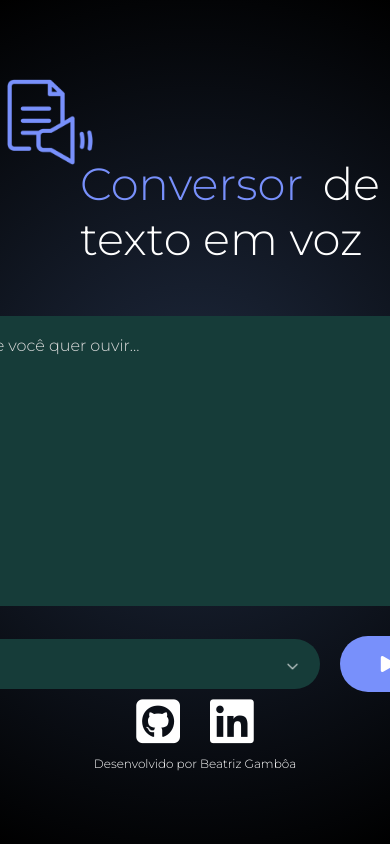
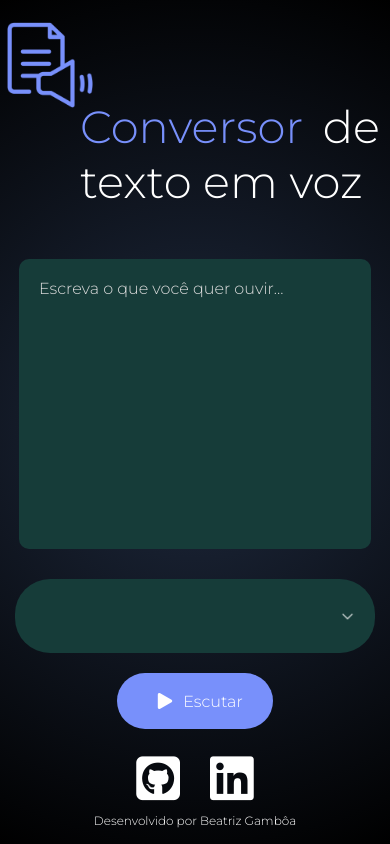
Before and after one commit to beatrizgamboa/conversor-de-texto, a plain HTML site: page index.html in a window 390 px wide. Shown: the top 844 px of the page. Drawn offline with Linux system fonts and the light colour scheme.

Commit message:
responsividade

```diff
--- a/style.css
+++ b/style.css
@@ -21,6 +21,7 @@
 }
 #img{
     width: 100px;
+    justify-content: center;
 }
 
 .hero h1{
@@ -135,3 +136,20 @@ i:hover{
 .social span{
     font-size: 12px;
 }
+
+@media(max-width:480px){
+    .row{
+        flex-direction: column;
+        height: 150px;
+    }
+    select{
+        width: 60%;
+        background-position-y: 30px;
+    }
+    .social{
+        margin-top: 20px;
+    }
+    textarea{
+        width: 80%;
+    }
+}
```
